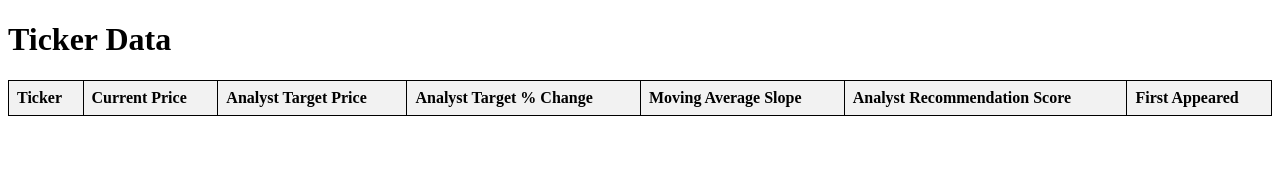
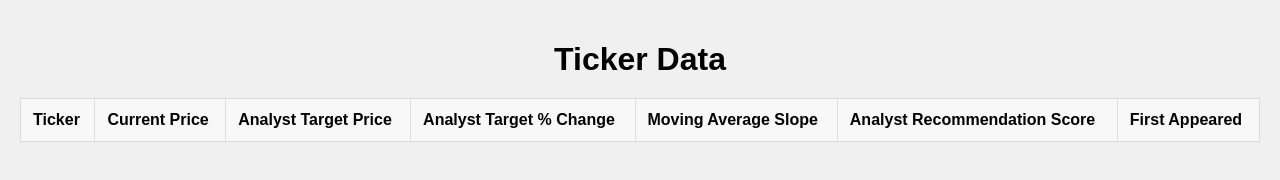
Before and after one commit to DocAllo/52lowalert, a plain HTML site: page Index.html in a window 1280 px wide. Drawn offline with Linux system fonts and the light colour scheme.

Commit message:
Update Index.html

```diff
--- a/Index.html
+++ b/Index.html
@@ -4,24 +4,15 @@
   <meta charset="UTF-8">
   <meta name="viewport" content="width=device-width, initial-scale=1.0">
   <title>Ticker Data</title>
-  <style>
-    table {
-      width: 100%;
-      border-collapse: collapse;
-    }
-    th, td {
-      border: 1px solid black;
-      padding: 8px;
-      text-align: left;
-    }
-    th {
-      background-color: #f2f2f2;
-    }
-  </style>
+  <link rel="stylesheet" href="styles.css">
 </head>
 <body>
+  <header>
     <h1>Ticker Data</h1>
+  </header>
+  <main>
     <table id="tickerTable">
+      <thead>
         <tr>
           <th>Ticker</th>
           <th>Current Price</th>
@@ -31,7 +22,12 @@
           <th>Analyst Recommendation Score</th>
           <th>First Appeared</th>
         </tr>
+      </thead>
+      <tbody>
+        <!-- 데이터가 여기 추가됩니다. -->
+      </tbody>
     </table>
+  </main>
   <script src="scripts.js"></script>
 </body>
 </html>
```
Lines whose indentation alone changed are shown as unchanged.
